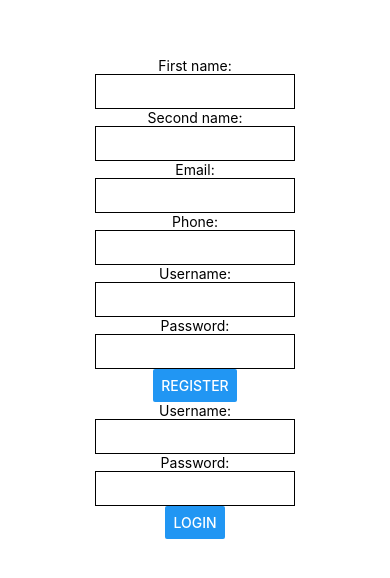
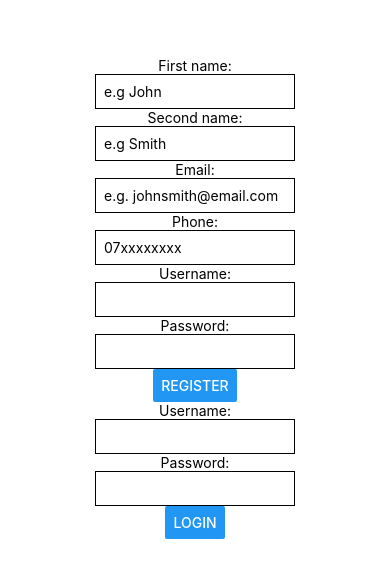
Before and after one commit to HoromneaTudor/Assist-TechChalange, a React Native app: screen / in a window 390 px wide. Shown: the part 124-702 px from the top of the page. Built offline with nearby package versions, Linux system fonts and the light colour scheme.

Commit message:
Update App.js

```diff
--- a/App.js
+++ b/App.js
@@ -63,6 +63,7 @@ export default function App() {
       <Text>First name:</Text>
       <TextInput
         style={styles.input}
+        placeholder='e.g John'
         onChangeText={onChangeFirstNameReq}
         value={first_name_req}
       />
@@ -70,6 +71,7 @@ export default function App() {
       <Text>Second name:</Text>
       <TextInput
         style={styles.input}
+        placeholder='e.g Smith'
         onChangeText={onChangeSecondNameReq}
         value={second_name_req}
       />
@@ -77,6 +79,8 @@ export default function App() {
        <Text>Email:</Text>
       <TextInput
         style={styles.input}
+        keyboardType='email-address'
+        placeholder='e.g. johnsmith@email.com'
         onChangeText={onChangeEmailReq}
         value={email_req}
       />
@@ -84,6 +88,8 @@ export default function App() {
        <Text>Phone:</Text>
       <TextInput
         style={styles.input}
+        keyboardType='numeric'
+        placeholder='07xxxxxxxx'
         onChangeText={onChangePhoneReq}
         value={phone_req}
       />
```
